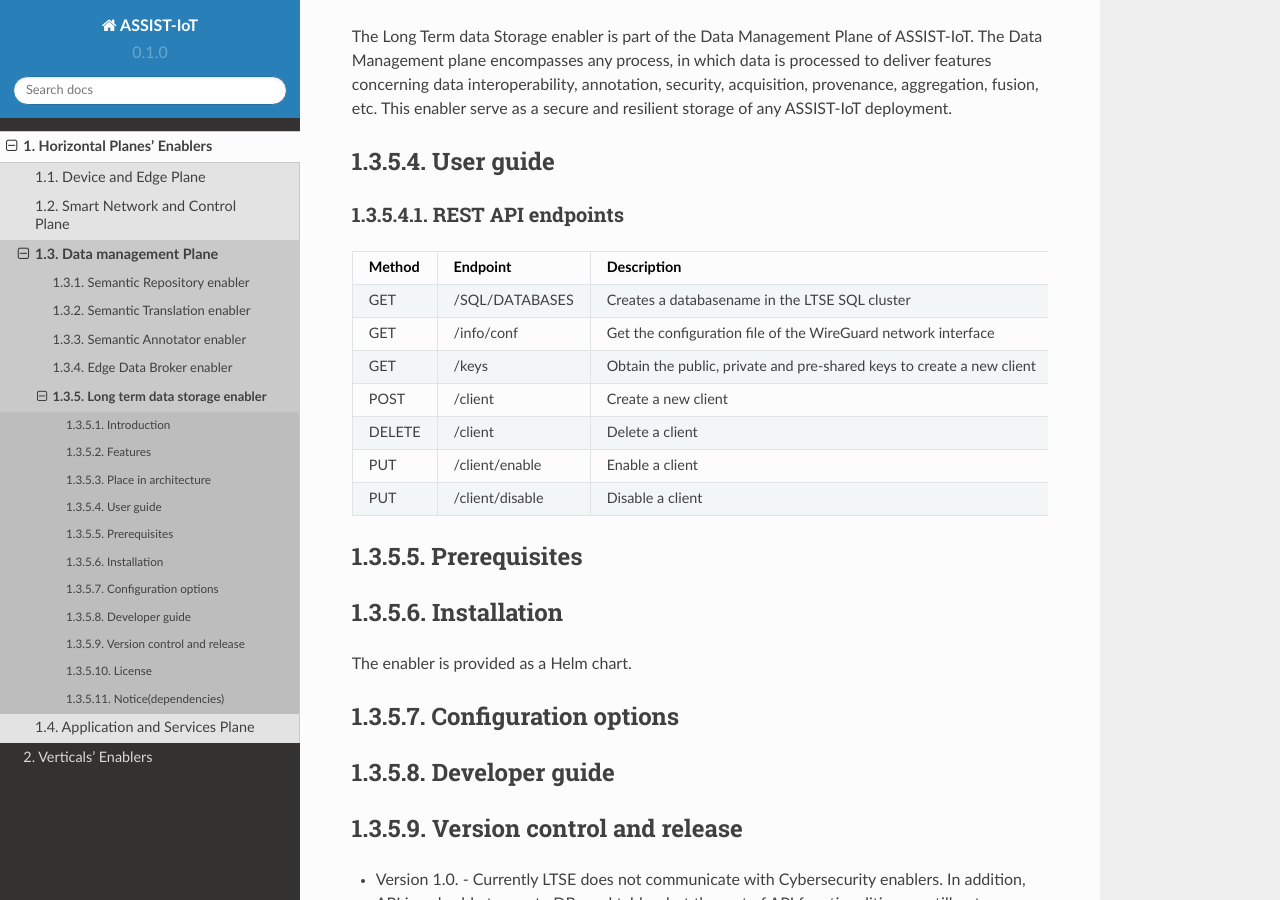
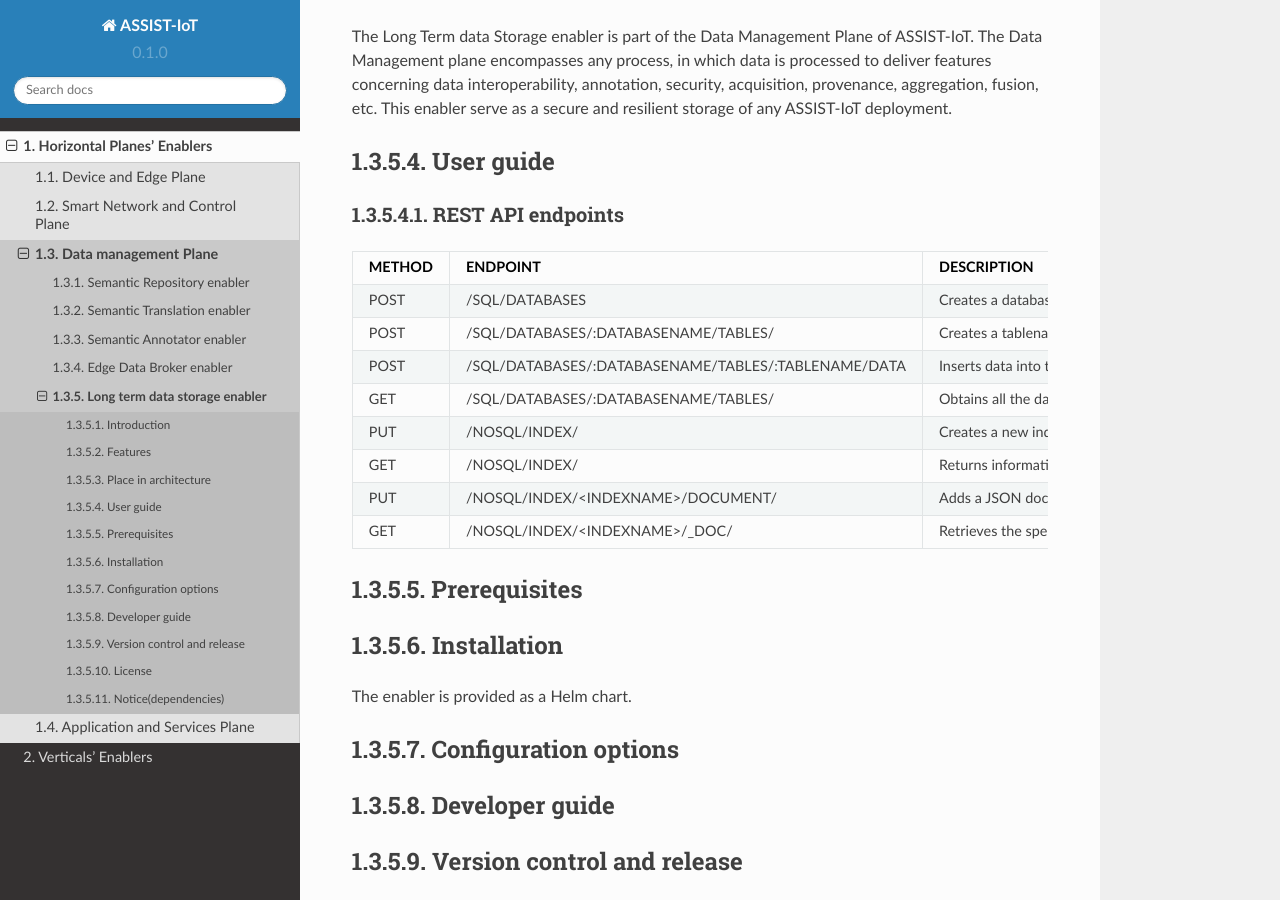
Before and after one commit to assist-iot/assist-iot-documentation, a Sphinx documentation site: the page built from docs/source/horizontal_planes/datamanagement/long_term_data_storage_enabler.rst, in a window 1280 px wide and 900 px high, scrolled down 2378 px. Built offline with Sphinx 7.4.7 and the Read the Docs theme 2.0.0, drawn with Linux system fonts in a browser that asks for light colours.

Commit message:
Update long_term_data_storage_enabler.rst

```diff
--- a/docs/source/horizontal_planes/datamanagement/long_term_data_storage_enabler.rst
+++ b/docs/source/horizontal_planes/datamanagement/long_term_data_storage_enabler.rst
@@ -50,28 +50,33 @@
 ***************
 REST API endpoints
 *******************
-+--------+-----------------+-----------------------------------------------------------------------+---------------------------------------------+-------------------------------------------------------------------------------------------------------------------------------+
-| Method | Endpoint        | Description                                                           | Payload (if needed)                         | Response format                                                                                                               |
-+========+=================+=======================================================================+=============================================+===============================================================================================================================+
-| GET    | /SQL/DATABASES  | Creates a databasename in the LTSE SQL cluster                        | /:databasename                              | WireGuard output command in plain text                                                                                        |
-+--------+-----------------+-----------------------------------------------------------------------+---------------------------------------------+-------------------------------------------------------------------------------------------------------------------------------+
-| GET    | /info/conf      | Get the configuration file of the WireGuard network interface         |                                             | WireGuard configuration file in plain text                                                                                    |
-+--------+-----------------+-----------------------------------------------------------------------+---------------------------------------------+-------------------------------------------------------------------------------------------------------------------------------+
-| GET    | /keys           | Obtain the public, private and pre-shared keys to create a new client |                                             | {"public":String, "private":String, "preshared":String}                                                                       |
-+--------+-----------------+-----------------------------------------------------------------------+---------------------------------------------+-------------------------------------------------------------------------------------------------------------------------------+
-| POST   | /client         | Create a new client                                                   | {"publicKey":String, "presharedKey":String} | {"serverPublicKey":String, "serverIP":String, "serverPort":Integer, "clientIP":String, "allowedIPs":String, "message":String} |
-+--------+-----------------+-----------------------------------------------------------------------+---------------------------------------------+-------------------------------------------------------------------------------------------------------------------------------+
-| DELETE | /client         | Delete a client                                                       | {"publicKey":String}                        |                                                                                                                               |
-+--------+-----------------+-----------------------------------------------------------------------+---------------------------------------------+-------------------------------------------------------------------------------------------------------------------------------+
-| PUT    | /client/enable  | Enable a client                                                       | {"publicKey":String}                        |                                                                                                                               |
-+--------+-----------------+-----------------------------------------------------------------------+---------------------------------------------+-------------------------------------------------------------------------------------------------------------------------------+
-| PUT    | /client/disable | Disable a client                                                      | {"publicKey":String}                        |                                                                                                                               |
-+--------+-----------------+-----------------------------------------------------------------------+---------------------------------------------+-------------------------------------------------------------------------------------------------------------------------------+
++---------+------------------------------------------------------+------------------------------------------------------------------------------------------------------------------------------------------------------------------------------------+----------------------+------------------+
+| METHOD  | ENDPOINT                                             | DESCRIPTION                                                                                                                                                                        | PAYLOAD (IF NEEDED)  | RESPONSE FORMAT  |
++=========+======================================================+====================================================================================================================================================================================+======================+==================+
+| POST    | /SQL/DATABASES                                       | Creates a databasename in the LTSE SQL cluster                                                                                                                                     | DATABASENAME         |                  |
++---------+------------------------------------------------------+------------------------------------------------------------------------------------------------------------------------------------------------------------------------------------+----------------------+------------------+
+| POST    | /SQL/DATABASES/:DATABASENAME/TABLES/                 | Creates a tablename in the databasename of LTSE SQL server                                                                                                                         | TABLENAME            |                  |
++---------+------------------------------------------------------+------------------------------------------------------------------------------------------------------------------------------------------------------------------------------------+----------------------+------------------+
+| POST    | /SQL/DATABASES/:DATABASENAME/TABLES/:TABLENAME/DATA  | Inserts data into the tablename on the databasename of LTSE SQL server                                                                                                             | DATA                 |                  |
++---------+------------------------------------------------------+------------------------------------------------------------------------------------------------------------------------------------------------------------------------------------+----------------------+------------------+
+| GET     | /SQL/DATABASES/:DATABASENAME/TABLES/                 | Obtains all the data contained within the tableName of the databasename of LTSE SQL server                                                                                         | TABLENAME            |                  |
++---------+------------------------------------------------------+------------------------------------------------------------------------------------------------------------------------------------------------------------------------------------+----------------------+------------------+
+| PUT     | /NOSQL/INDEX/                                        | Creates a new index indexName in the LTSE noSQL cluster. When creating an index, you can specify the settings for the index, mappings for fields in the index, and Index aliases   | INDEXNAME            |                  |
++---------+------------------------------------------------------+------------------------------------------------------------------------------------------------------------------------------------------------------------------------------------+----------------------+------------------+
+| GET     | /NOSQL/INDEX/                                        | Returns information about indexName index from the LTSE noSQL cluster                                                                                                              | INDEXNAME            |                  |
++---------+------------------------------------------------------+------------------------------------------------------------------------------------------------------------------------------------------------------------------------------------+----------------------+------------------+
+| PUT     | /NOSQL/INDEX/<INDEXNAME>/DOCUMENT/                   | Adds a JSON document to the specified <indexName > index of the LTSE noSQL cluster and makes it searchable with an <_id>                                                           | _ID                  |                  |
++---------+------------------------------------------------------+------------------------------------------------------------------------------------------------------------------------------------------------------------------------------------+----------------------+------------------+
+| GET     | /NOSQL/INDEX/<INDEXNAME>/_DOC/                       | Retrieves the specified JSON document <_id> from the indexName of the LTSE noSQL cluster.                                                                                          | _ID                  |                  |
++---------+------------------------------------------------------+------------------------------------------------------------------------------------------------------------------------------------------------------------------------------------+----------------------+------------------+
+
 
 
 ***************
 Prerequisites
 ***************
+
+
 
 ***************
 Installation
```
